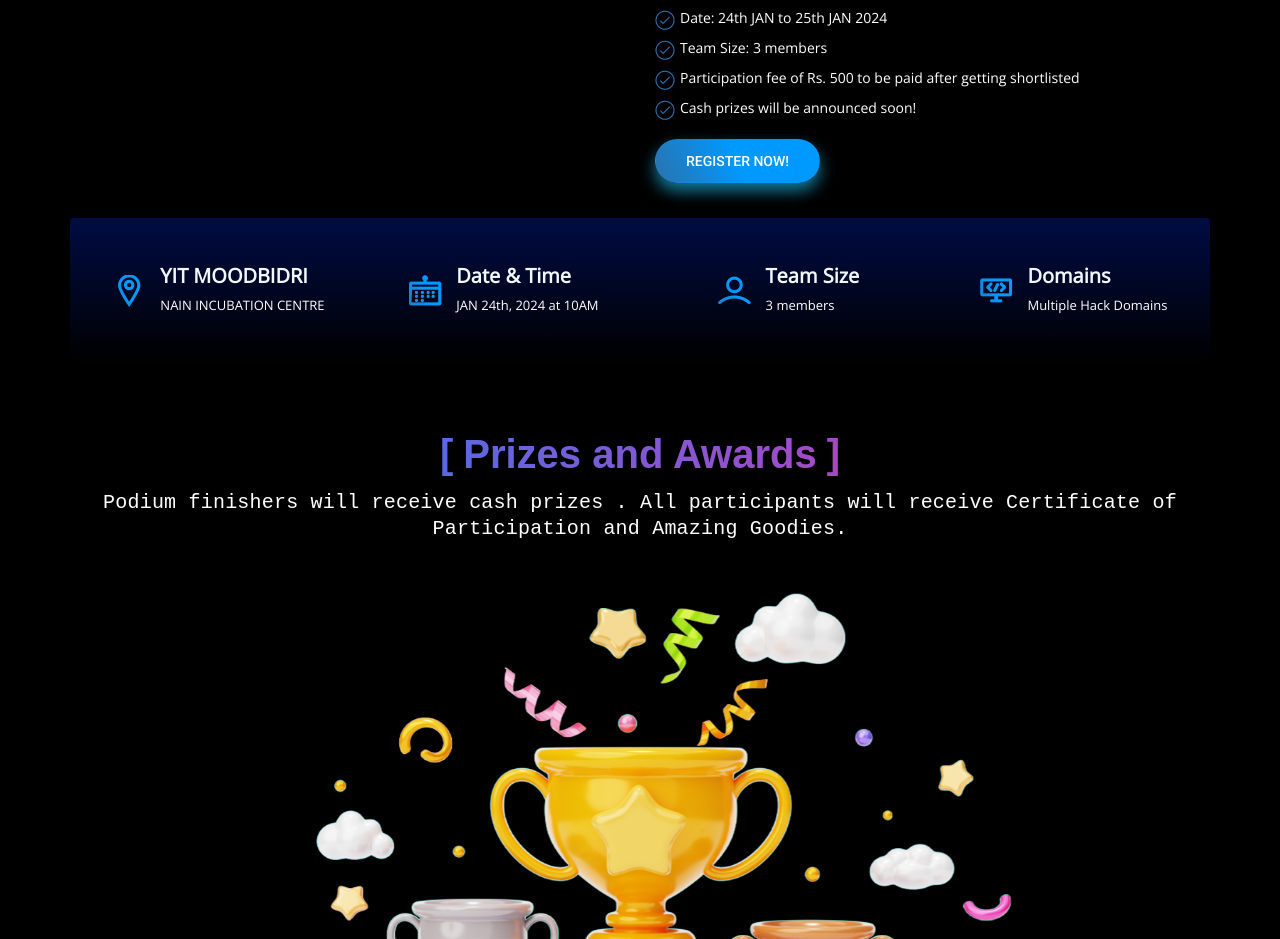
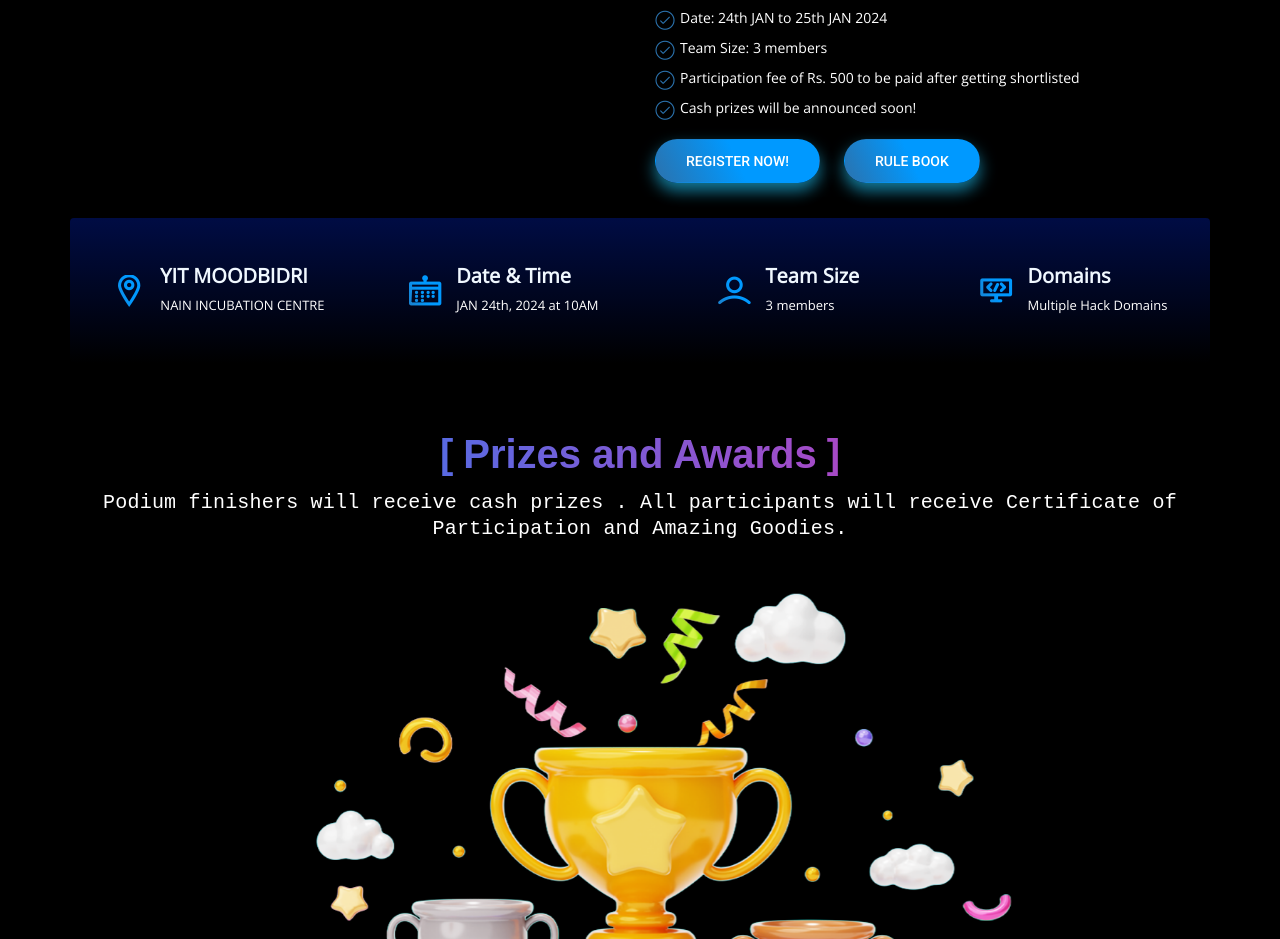
Before and after one commit to Abraar237/yenartifiicia, a plain HTML site: page index.html in a window 1280 px wide. Shown: the part 1350-2289 px from the top of the page. Drawn offline with nearby package versions, Linux system fonts and the light colour scheme; files whose address does not match are found by name; a web font is replaced by a local one.

Commit message:
rule book added

```diff
--- a/index.html
+++ b/index.html
@@ -175,6 +175,7 @@
                     <li ><i style="color:turquoise;" class="lni-check-mark-circle"></i><p class = "nil">Cash prizes will be announced soon!</p></li>
                   </ul>
                   <a class="btn btn-common" href="https://forms.gle/GS5Ewd31iFDrWzx7A">Register Now!</a>
+                  <a style="margin-left: 20px;" class="btn btn-common" href="https://drive.google.com/file/d/1JXnp21zuxsNd7o4mIzj5vp5-P2qTgTFc/view?usp=sharing" target="_blank" rel="noopener noreferrer">RULE BOOK</a>
                   <br>
                   <br>
                   <br>
```
